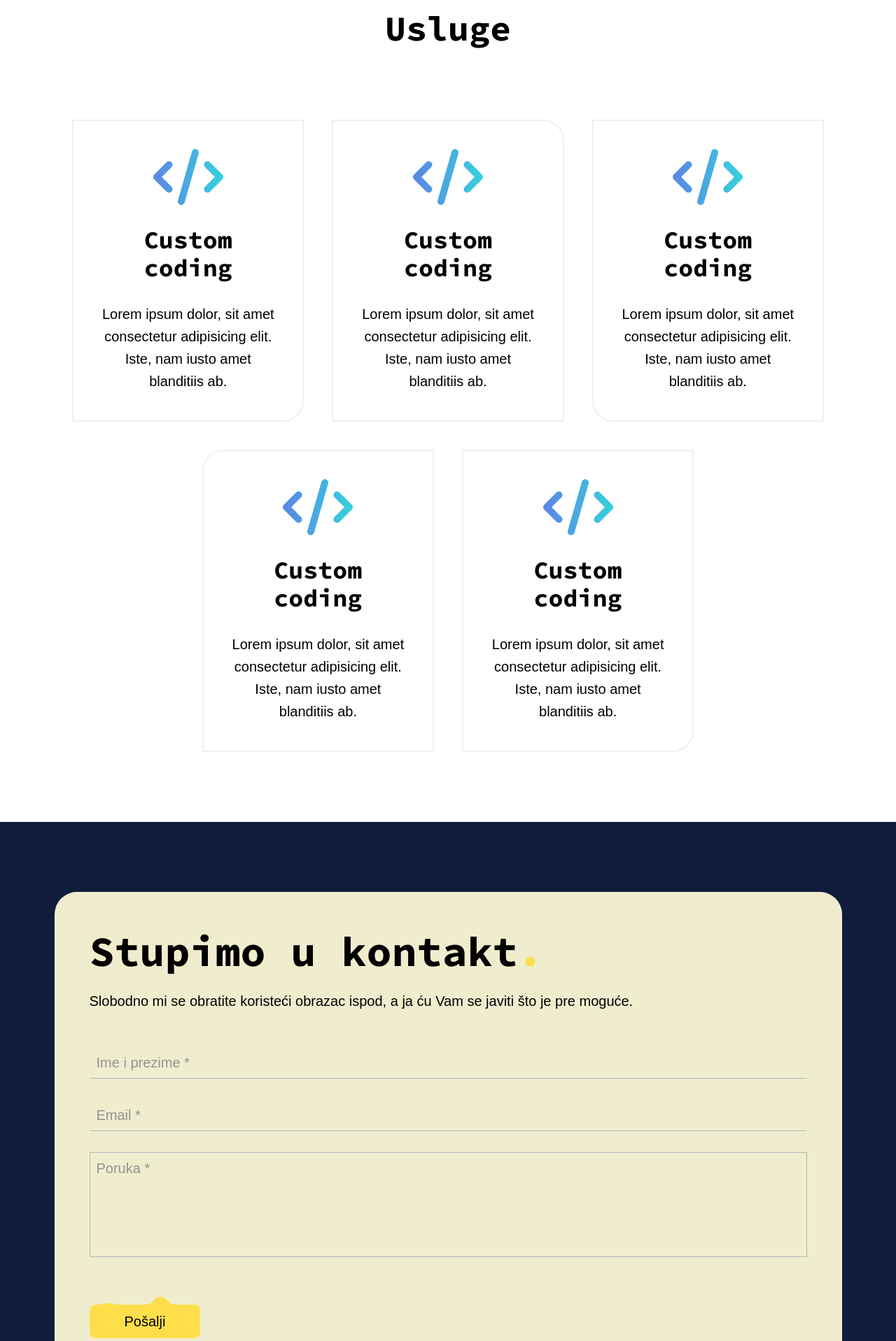
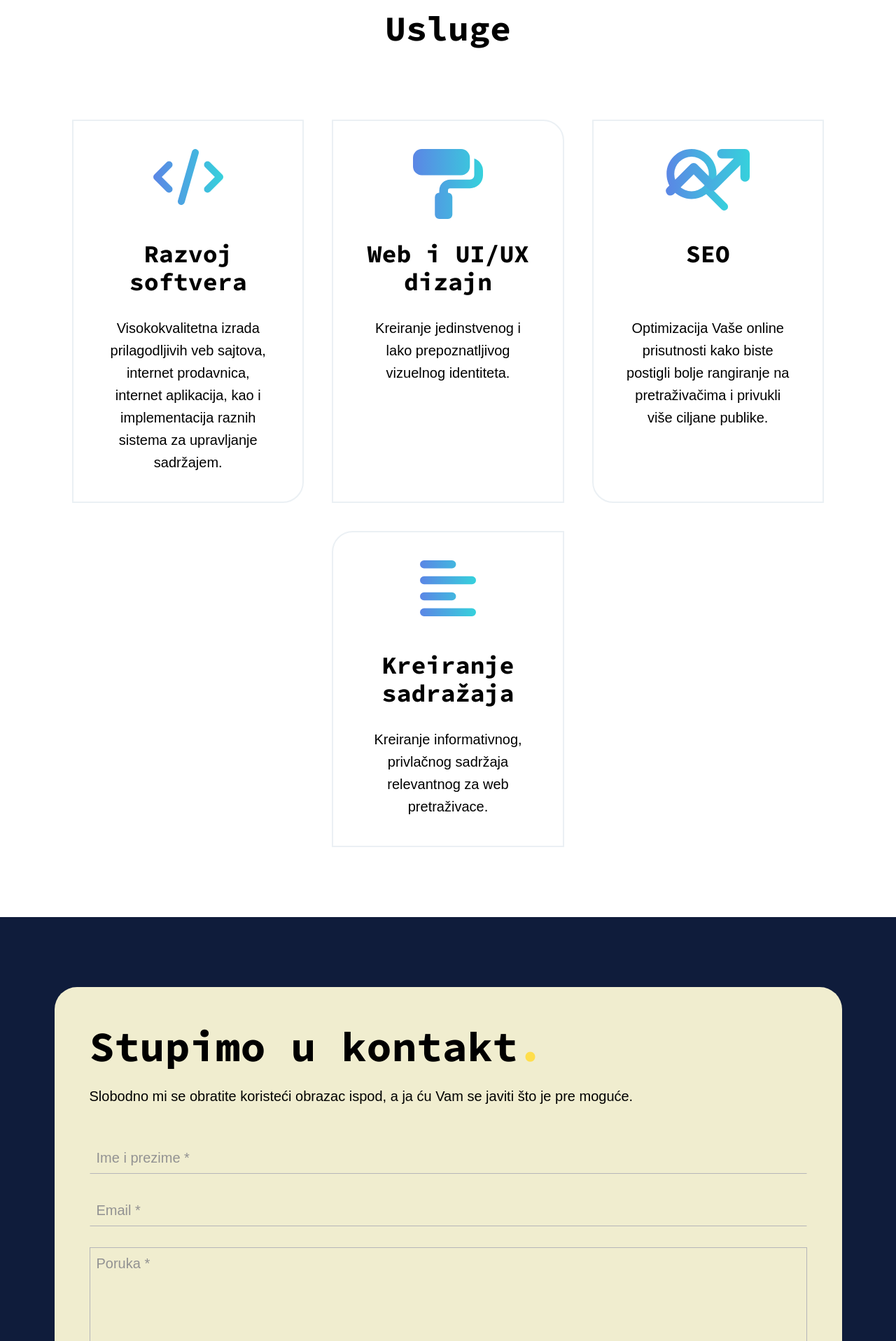
Before and after one commit to milosRank/milos-rankovic-portfolio, a PHP site: page / in a window 1280 px wide. Shown: the part 889-2806 px from the top of the page at 70% size. Run offline with PHP 8.4, Linux system fonts and the light colour scheme; style sheets or scripts are compiled from the project's sources; some libraries are stand-ins or nearby versions; some web fonts are replaced.

Commit message:
Progress

```diff
--- a/assets/js/global/global-init.js
+++ b/assets/js/global/global-init.js
@@ -5,10 +5,12 @@ import { ROOT } from '../utils/dom-elements.js';
 import { class_iosDevice } from '../utils/dom-class-names.js';
 
 // Global functions
-import { appendCSSVariable, getScrollbarWidth, isIOS, SCREEN_LOCKER } from './global.js';
+import { appendCSSVariable, getScrollbarWidth, isIOS, SCREEN_LOCKER, equalizeElementsHeight } from './global.js';
 
 
 const appendScrollbarWidthAsCssVariable = () => appendCSSVariable.call(null, "scrollbarWidth", `${ getScrollbarWidth() }px`);
+
+const setServicesBoxesTitleHeightEqual = equalizeElementsHeight.bind(null, ".services .box .title", 767);
 
 // Load event
 window.addEventListener("load", function() {
@@ -21,6 +23,8 @@ window.addEventListener("load", function() {
 
     appendScrollbarWidthAsCssVariable();
 
+    setServicesBoxesTitleHeightEqual();
+
 });
 
 
@@ -32,4 +36,6 @@ window.addEventListener("resize", function() {
 
     appendScrollbarWidthAsCssVariable();
 
+    setServicesBoxesTitleHeightEqual();
+
 });
--- a/assets/scss/sections/_services.scss
+++ b/assets/scss/sections/_services.scss
@@ -57,6 +57,7 @@
 
         .icon {
             margin-bottom: 30px;
+            font-size: 0;
         }
 
         .title {
@@ -91,6 +92,22 @@
 
 
 // RESPONSIVE
+
+@media(min-width: 576px) {
+
+    .services {
+
+        .boxes-holder__inner {
+
+            .box {
+
+                .icon {
+                    min-height: 100px;
+                }
+            }
+        }
+    }
+}
 
 @media(min-width: 768px) {
 
--- a/sections/services.php
+++ b/sections/services.php
@@ -25,13 +25,14 @@
                                         <img src="./assets/img/icons/code-gradient.svg" alt="Code icon">
                                     </div>
                                     <div class="title">
-                                        <h3>Custom coding</h3>
+                                        <h3>Razvoj softvera</h3>
                                     </div>
 
                                     <div class="content">
                                         <p>
-                                            Lorem ipsum dolor, sit amet consectetur adipisicing elit.
-                                            Iste, nam iusto amet blanditiis ab.
+                                            Visokokvalitetna izrada prilagodljivih veb sajtova,
+                                            internet prodavnica, internet aplikacija, kao i
+                                            implementacija raznih sistema za upravljanje sadržajem.
                                         </p>
                                     </div>
                                 </div>
@@ -41,16 +42,15 @@
                             <div class="box">
                                 <div class="box__inner">
                                     <div class="icon">
-                                        <img src="./assets/img/icons/code-gradient.svg" alt="Code icon">
+                                        <img src="./assets/img/icons/paint-roller-gradient.svg" alt="Paint roller icon">
                                     </div>
                                     <div class="title">
-                                        <h3>Custom coding</h3>
+                                        <h3>Web i UI/UX dizajn</h3>
                                     </div>
 
                                     <div class="content">
                                         <p>
-                                            Lorem ipsum dolor, sit amet consectetur adipisicing elit.
-                                            Iste, nam iusto amet blanditiis ab.
+                                            Kreiranje jedinstvenog i lako prepoznatljivog vizuelnog identiteta.
                                         </p>
                                     </div>
                                 </div>
@@ -60,16 +60,16 @@
                             <div class="box">
                                 <div class="box__inner">
                                     <div class="icon">
-                                        <img src="./assets/img/icons/code-gradient.svg" alt="Code icon">
+                                        <img src="./assets/img/icons/seo-gradient.svg" alt="SEO icon">
                                     </div>
                                     <div class="title">
-                                        <h3>Custom coding</h3>
+                                        <h3>SEO</h3>
                                     </div>
 
                                     <div class="content">
                                         <p>
-                                            Lorem ipsum dolor, sit amet consectetur adipisicing elit.
-                                            Iste, nam iusto amet blanditiis ab.
+                                            Optimizacija Vaše online prisutnosti kako biste postigli bolje
+                                            rangiranje na pretraživačima i privukli više ciljane publike.
                                         </p>
                                     </div>
                                 </div>
@@ -79,40 +79,19 @@
                             <div class="box">
                                 <div class="box__inner">
                                     <div class="icon">
-                                        <img src="./assets/img/icons/code-gradient.svg" alt="Code icon">
+                                        <img src="./assets/img/icons/content-gradient.svg" alt="Content icon">
                                     </div>
                                     <div class="title">
-                                        <h3>Custom coding</h3>
+                                        <h3>Kreiranje sadražaja</h3>
                                     </div>
 
                                     <div class="content">
                                         <p>
-                                            Lorem ipsum dolor, sit amet consectetur adipisicing elit.
-                                            Iste, nam iusto amet blanditiis ab.
+                                            Kreiranje informativnog, privlačnog sadržaja relevantnog za web pretraživace.
                                         </p>
                                     </div>
                                 </div>
                             </div> <!-- Box end -->
-
-                            <!-- Box start -->
-                            <div class="box">
-                                <div class="box__inner">
-                                    <div class="icon">
-                                        <img src="./assets/img/icons/code-gradient.svg" alt="Code icon">
-                                    </div>
-                                    <div class="title">
-                                        <h3>Custom coding</h3>
-                                    </div>
-
-                                    <div class="content">
-                                        <p>
-                                            Lorem ipsum dolor, sit amet consectetur adipisicing elit.
-                                            Iste, nam iusto amet blanditiis ab.
-                                        </p>
-                                    </div>
-                                </div>
-                            </div> <!-- Box end -->
-
                         </div>
                     </div> <!-- Boxes holder end -->
 
```
Also changed, not shown: assets/img/icons/arrows/arrow-trend-up-solid.svg (deleted), assets/img/icons/content-gradient.svg (added), assets/img/icons/paint-roller-gradient.svg (added), assets/img/icons/seo-gradient.svg (added).
